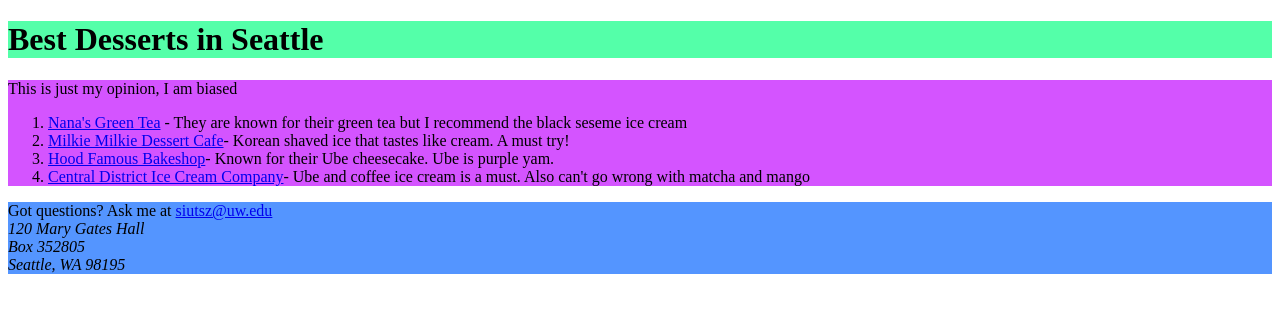
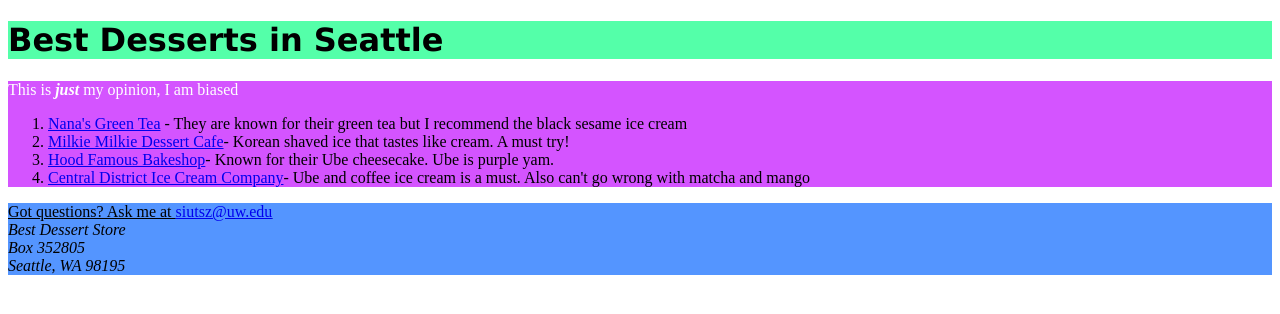
Before and after one commit to Msiutsz/lesson1, a plain HTML site: page index.html in a window 1280 px wide. Drawn offline with Linux system fonts and the light colour scheme.

Commit message:
ake updates to index.html

```diff
--- a/index.html
+++ b/index.html
@@ -10,16 +10,16 @@
     </style>
   </head>
   <body>
-    <header><h1>Best Desserts in Seattle</h1></header>
-    <main><p>This is just my opinion, I am biased</p>
+    <header><h1 style="font-family:verdana;">Best Desserts in Seattle</h1></header>
+    <main><p style="color:white;">This is <b><i>just</b></i> my opinion, I am biased</p>
     <ol>
-      <li><a href="http://www.nanasgreentea.com/en/">Nana's Green Tea</a> - They are known for their green tea but I recommend the black seseme ice cream </li>
+      <li><a href="http://www.nanasgreentea.com/en/">Nana's Green Tea</a> - They are known for their green tea but I recommend the black sesame ice cream </li>
       <li><a href="https://www.milkiemilkie.com/">Milkie Milkie Dessert Cafe</a>- Korean shaved ice that tastes like cream. A must try! </li>
       <li><a href="http://www.hoodfamousbakeshop.com/">Hood Famous Bakeshop</a>- Known for their Ube cheesecake. Ube is purple yam.</li>
       <li><a href="https://www.cdicecream.com/">Central District Ice Cream Company</a>- Ube and coffee ice cream is a must. Also can't go wrong with matcha and mango</li>
     </ol>
   </main>
-  <footer>Got questions? Ask me at <a href="mailto:siutsz@uw.edu">siutsz@uw.edu</a>
-  <address>120 Mary Gates Hall<br>Box 352805<br>Seattle, WA 98195</address></footer>
+  <footer><u>Got questions? Ask me at <a href="mailto:siutsz@uw.edu">siutsz@uw.edu</a></u>
+  <address>Best Dessert Store<br>Box 352805<br>Seattle, WA 98195</address></footer>
   </body>
 </html>
```
